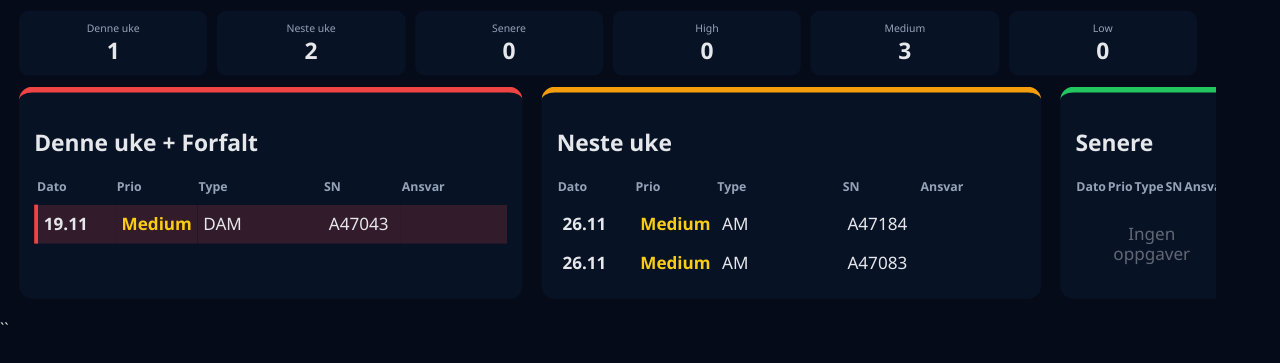
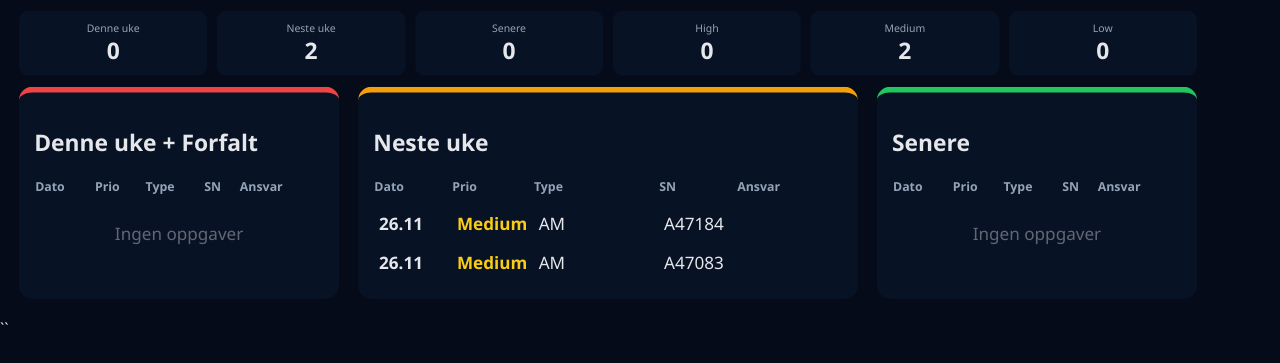
Before and after one commit to w7wbm5mjht-ux/Tomax, a plain HTML site: page index.html in a window 1280 px wide. Shown: the part 87-450 px from the top of the page. Drawn offline with Linux system fonts and the light colour scheme.

Commit message:
Update dashboard

```diff
--- a/index.html
+++ b/index.html
@@ -138,11 +138,11 @@ td {
 <div class="title">Arbeidsoppgaver</div>
 
 <div class="kpi">
-  <div class="kpi-box"><span>Denne uke</span><strong>1</strong></div>
+  <div class="kpi-box"><span>Denne uke</span><strong>0</strong></div>
   <div class="kpi-box"><span>Neste uke</span><strong>2</strong></div>
   <div class="kpi-box"><span>Senere</span><strong>0</strong></div>
   <div class="kpi-box"><span>High</span><strong>0</strong></div>
-  <div class="kpi-box"><span>Medium</span><strong>3</strong></div>
+  <div class="kpi-box"><span>Medium</span><strong>2</strong></div>
   <div class="kpi-box"><span>Low</span><strong>0</strong></div>
 </div>
 
@@ -152,7 +152,7 @@ td {
 <h2>Denne uke + Forfalt</h2>
 <table>
 <tr><th>Dato</th><th>Prio</th><th>Type</th><th>SN</th><th>Ansvar</th></tr>
-<tr class="task-row overdue-row"><td class="date-cell">19.11</td><td class="prio-cell prio-medium">Medium</td><td class="type-cell">DAM</td><td class="sn-cell">A47043</td><td class="mech-cell"></td></tr>
+<tr><td colspan="5" class="empty">Ingen oppgaver</td></tr>
 </table>
 </div>
 
```
